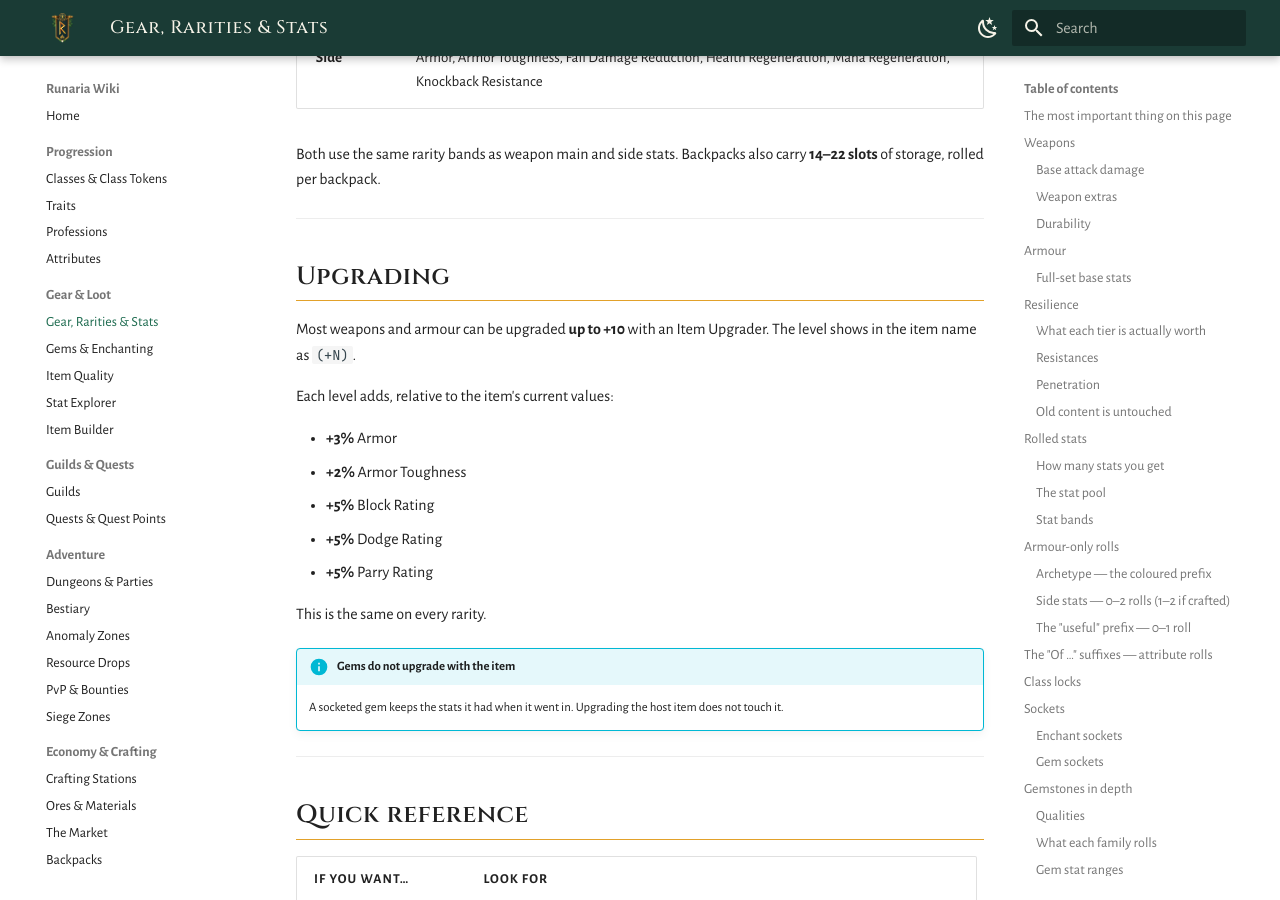
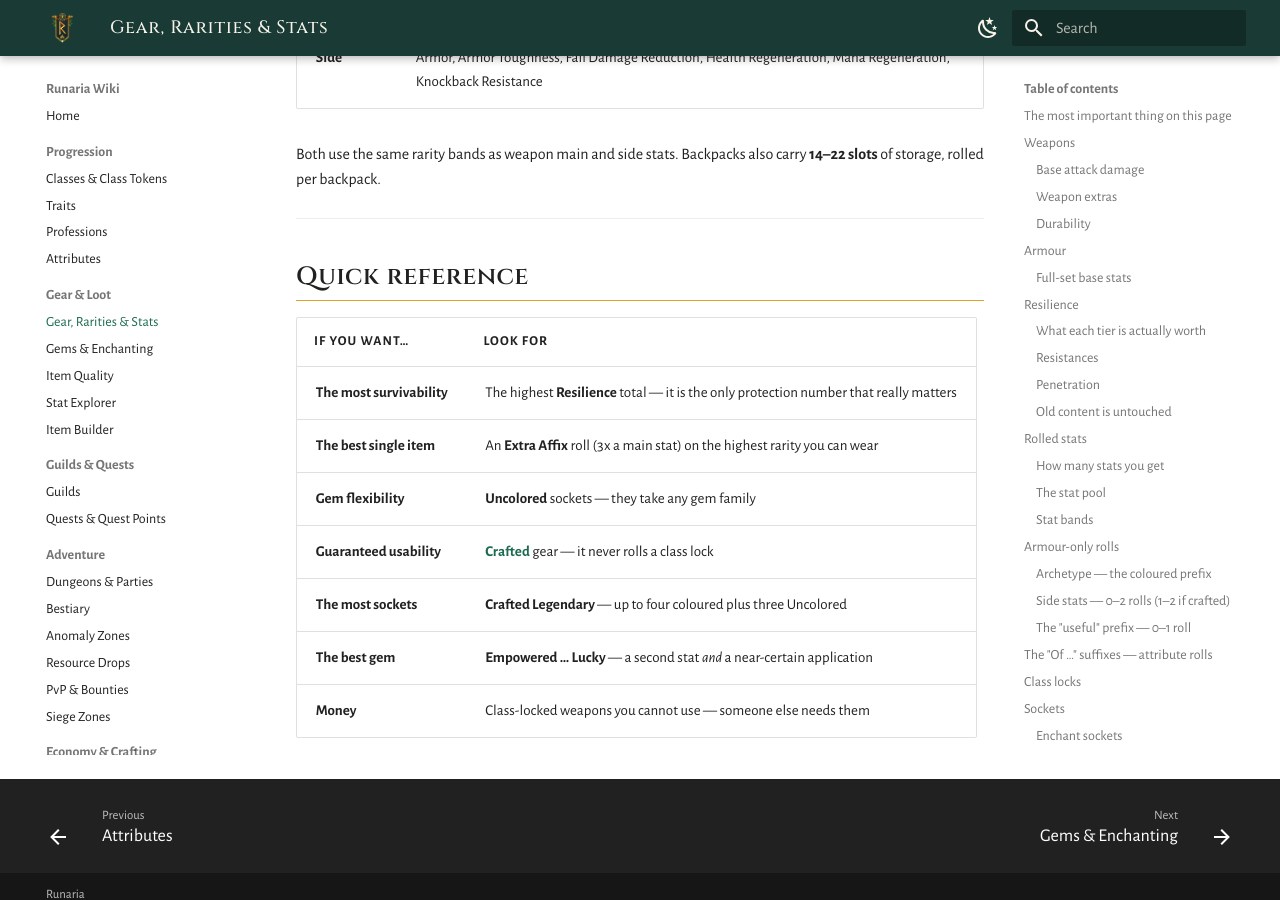
Before and after one commit to justnfly/runaria-wiki, an MkDocs documentation site: the page built from docs/economy/gear.md, in a window 1280 px wide and 900 px high, scrolled down 16421 px. Built offline with MkDocs 1.6.1 and Material for MkDocs 9.7.7, drawn with Linux system fonts in a browser that asks for light colours.

Commit message:
Drop the Upgrading section from the gear page
Item upgrading is placeholder in the live config: all 541 upgradeable items
point at the armour-only templates, so upgrading a weapon adds armour,
toughness and block/dodge/parry rather than damage. The weapon-default
template that would give attack damage exists but nothing references it,
and all five rarity templates are identical, so it does not scale either.

Documenting that describes a bug rather than a system, so the section is
out until upgrading does something worth explaining.

Co-Authored-By: Claude Opus 5 <noreply@anthropic.com>

```diff
--- a/docs/economy/gear.md
+++ b/docs/economy/gear.md
@@ -590,25 +590,6 @@ Both use the same rarity bands as weapon main and side stats. Backpacks also car
 
 ---
 
-## Upgrading
-
-Most weapons and armour can be upgraded **up to +10** with an Item Upgrader. The level shows in the item name as `(+N)`.
-
-Each level adds, relative to the item's current values:
-
-- **+3%** Armor
-- **+2%** Armor Toughness
-- **+5%** Block Rating
-- **+5%** Dodge Rating
-- **+5%** Parry Rating
-
-This is the same on every rarity.
-
-!!! info "Gems do not upgrade with the item"
-    A socketed gem keeps the stats it had when it went in. Upgrading the host item does not touch it.
-
----
-
 ## Quick reference
 
 | If you want… | Look for |
```
